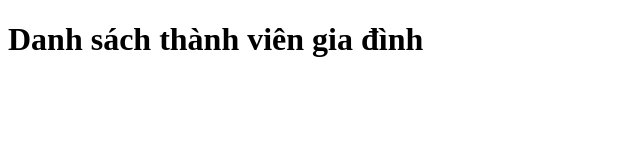
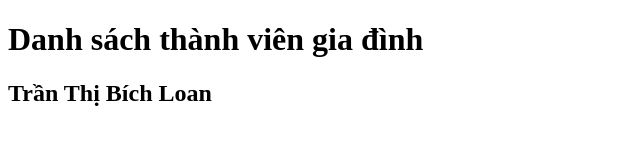
Before and after one commit to Longxx1512/giadinh, a plain HTML site: page index.html in a window 1280 px wide. Shown: the whole page, without its empty margins (0-640 px from the left). Drawn offline with Linux system fonts and the light colour scheme.

Commit message:
Trần Thị Bích Loan thêm

```diff
--- a/index.html
+++ b/index.html
@@ -7,5 +7,6 @@
 </head>
 <body>
     <h1>Danh sách thành viên gia đình</h1>
+    <h2>Trần Thị Bích Loan</h2>
 </body>
 </html>
```
